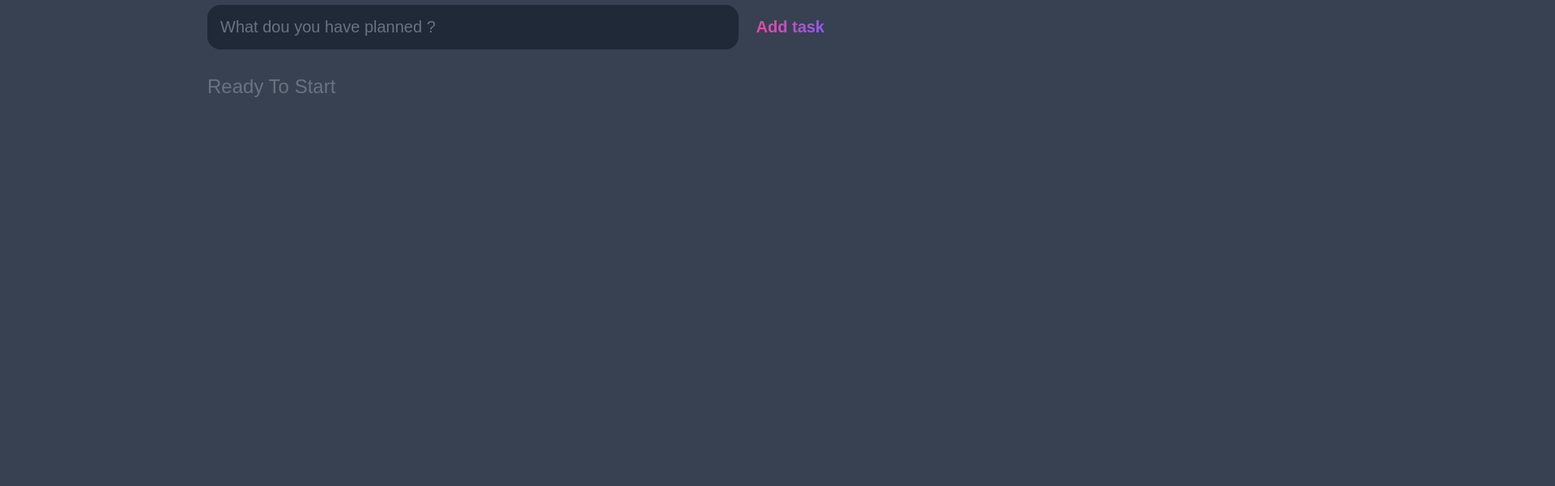
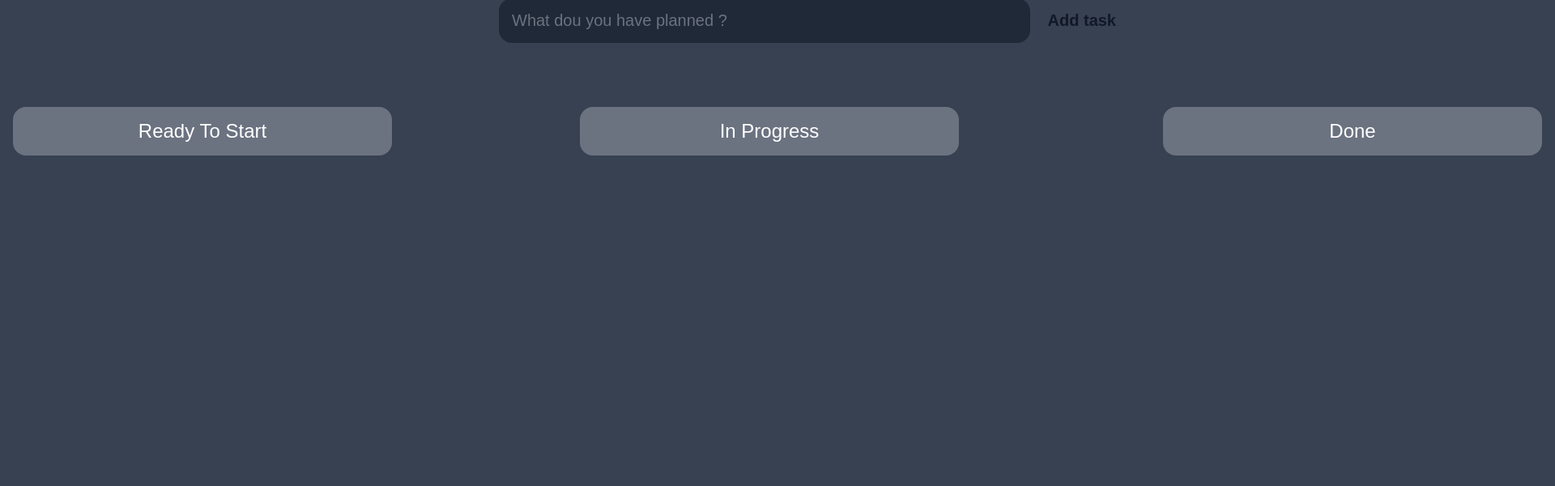
Before and after one commit to ekremcaglayan/To-Do-List, a plain HTML site: page index.html in a window 1280 px wide. Shown: the part 200-800 px from the top of the page at 81% size, 1920 px wide, since content can reach past the window. Drawn offline with Linux system fonts and the light colour scheme.

Commit message:
CSS editing

```diff
--- a/index.html
+++ b/index.html
@@ -30,7 +30,7 @@
             // Find the distance between now an the count down date
             var distance = countDownDate - now;
 
-            // Time calculations for days, hours, minutes and seconds
+            // Time calculations for minutes and seconds
             var minutes = Math.floor((distance % (1000 * 60 * 60)) / (1000 * 60));
             var seconds = Math.floor((distance % (1000 * 60)) / 1000);
 
@@ -40,16 +40,15 @@
             // If the count down is finished, write some text
             if (distance < 0) {
                 clearInterval(x);
-                document.getElementById("demo").innerHTML = "EXPIRED";
+                document.getElementById("demo").innerHTML = "0";
             }
             }, 1000);
         </script>
         <button id="button2">Çıkış Yap</button>
-
     </header>
     <hr>
 
-    <main>
+    <main class="main1">
         <h1>Task List 2022</h1>
         <form id="new-task-form">
             <input
@@ -63,9 +62,59 @@
                 value="Add task"
             >
         </form>
+    </main>
 
+    <main class="main2">
         <section class="task-list">
             <h2>Ready To Start</h2>
+            <div id="tasks">
+                <!--
+                <div class="task">
+                    <div class="content">
+                        <input
+                            type="text"
+                            class="text"
+                            value="My shiny task"
+                            readonly
+                        >
+                    </div>
+                    <div class="actions">
+                        <button class="edit">Edit</button>
+                        <button class="delete">Delete</button>
+                    </div>
+                </div>
+                -->
+            </div>
+        </section>
+    </main>
+
+    <main class="main3">
+        <section class="task-list">
+            <h2>In Progress</h2>
+            <div id="tasks">
+                <!--
+                <div class="task">
+                    <div class="content">
+                        <input
+                            type="text"
+                            class="text"
+                            value="My shiny task"
+                            readonly
+                        >
+                    </div>
+                    <div class="actions">
+                        <button class="edit">Edit</button>
+                        <button class="delete">Delete</button>
+                    </div>
+                </div>
+                -->
+            </div>
+        </section>
+    </main>
+
+    <main class="main4">
+        <section class="task-list">
+            <h2>Done</h2>
             <div id="tasks">
                 <!--
                 <div class="task">
--- a/main.css
+++ b/main.css
@@ -6,6 +6,9 @@
     --light: #EEE;
     --pink: #EC4899;
     --purple: #8B5Cf6;
+    --red: #ad3030;
+    --black: #000000;
+    --blue: #00008B;
 }
 
 * {
@@ -58,10 +61,11 @@ header h3 {
 }
 
 main h1 {
-    font-size: 2.5rem;
+    font-size: 2rem;
     font-weight: 300;
-    color: var(--gray);
+    color: var(--darkest);
     margin-bottom: 1rem;
+    margin-left: 250px;
 }
 
 #new-task-form {
@@ -90,10 +94,10 @@ input, button {
 }
 
 #new-task-submit {
-    color: var(--pink);
+    color: var(--light);
     font-size: 1.25rem;
     font-weight: 700;
-    background-image: linear-gradient(to right, var(--pink),var(--purple));
+    background-image: linear-gradient(to right, var(--darkest),var(--darkest));
     -webkit-background-clip: text;
     -webkit-text-fill-color: transparent;
     cursor: pointer;
@@ -108,22 +112,48 @@ input, button {
     opacity: 0.6;
 }
 
-main {
-    flex: 1 1 0%;
+.main1 {
     padding: 2rem 1rem;
     max-width: 800px;
     width: 100%;
-    margin: 0 auto;
+    margin-left: 600px;
 }
 
-.task-list {
-    padding-top: 2rem;
+.main2 {
+    position: absolute;
+    padding: 2rem 1rem;
+    max-width: 500px;
+    width: 100%;
+    margin-top: 300px;
+}
+
+.main3 {
+    position: absolute;
+    padding: 2rem 1rem;
+    max-width: 500px;
+    width: 100%;
+    margin-left: 700px;
+    margin-top: 300px;
+}
+
+.main4 {
+    position: absolute;
+    padding: 2rem 1rem;
+    max-width: 500px;
+    width: 100%;
+    margin-left: 1420px;
+    margin-top: 300px;
 }
 
 .task-list h2 {
     font-size: 1.5rem;
     font-weight: 300;
-    color: var(--gray);
+    color: #ffffff;
+    margin-bottom: 1rem;
+    text-align: center;
+    background-color: var(--gray);
+    padding: 1rem;
+    border-radius: 1rem;
     margin-bottom: 1rem;
 }
 
```
